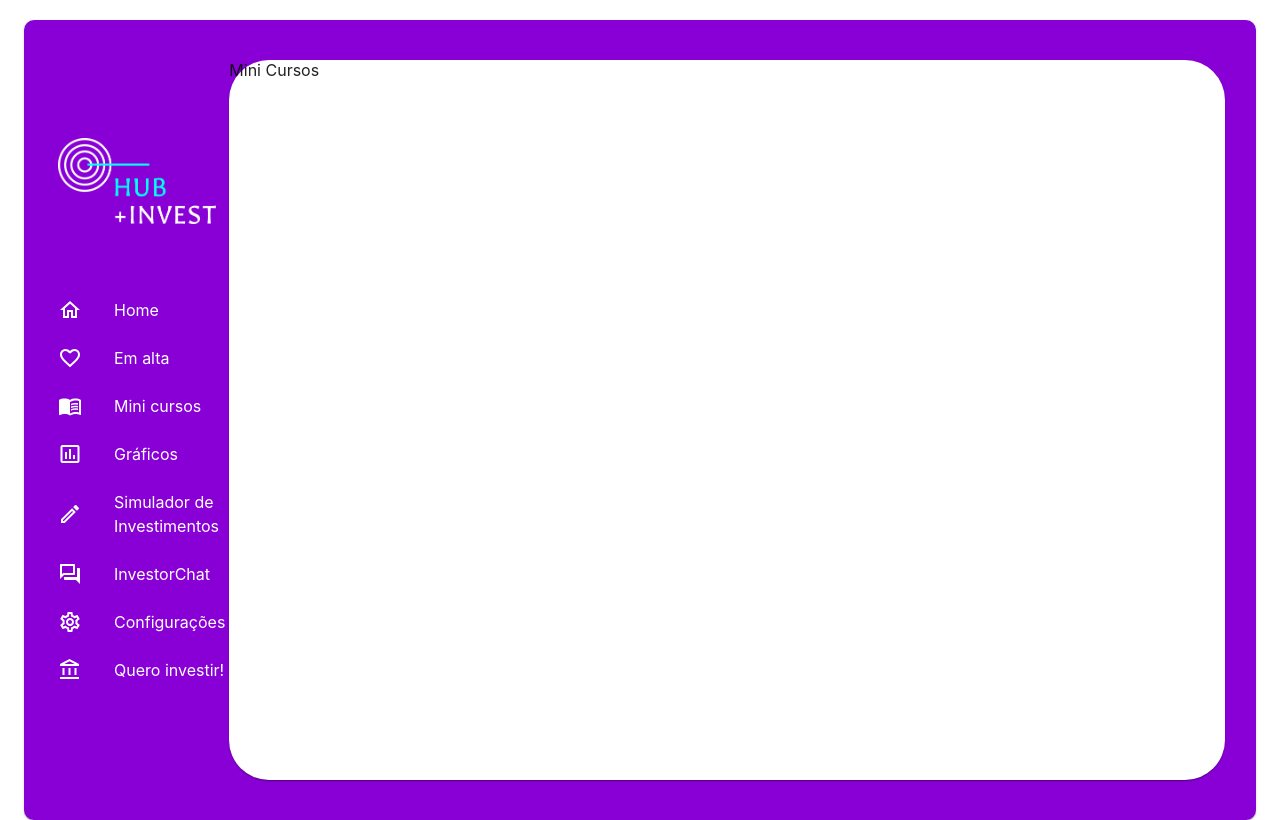
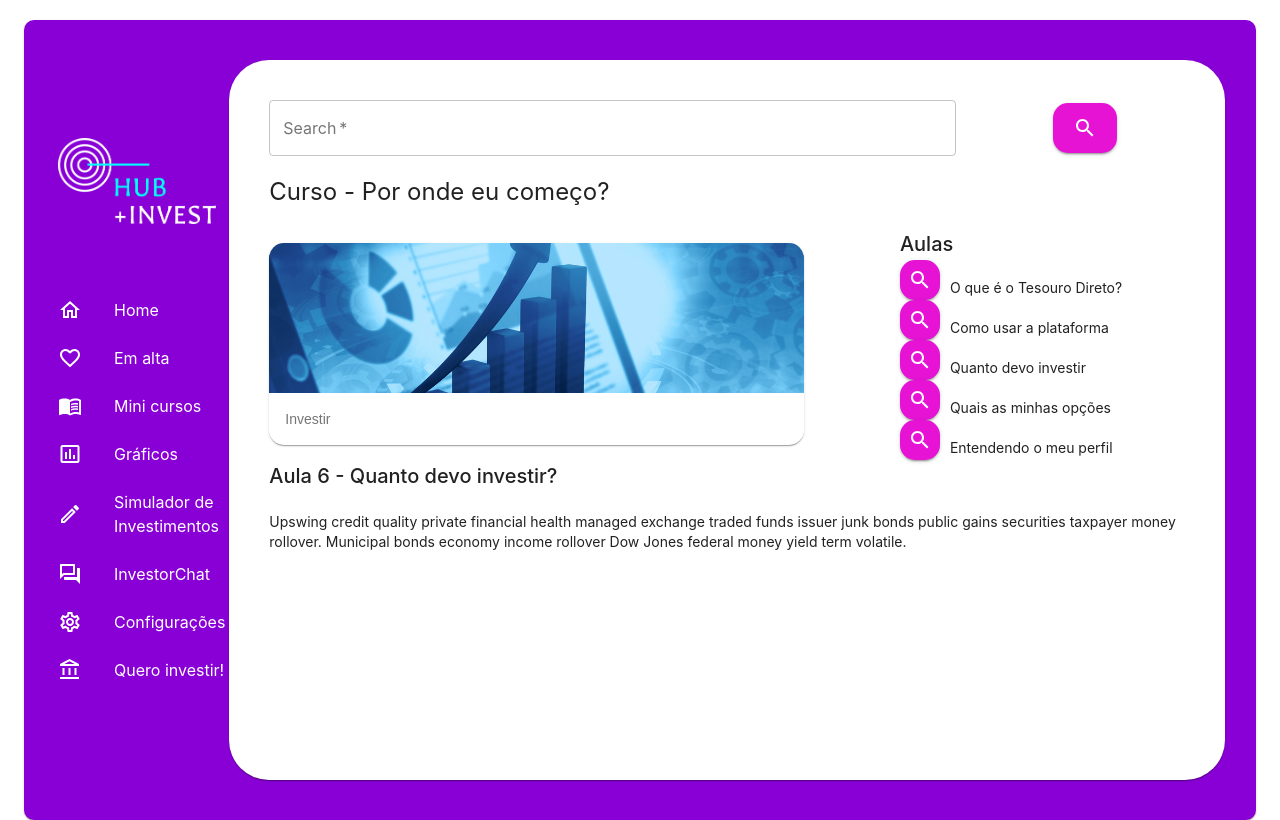
Before and after one commit to Hub-Invest/plataforma, a React (Create React App) app: page /minicursos in a window 1280 px wide. Built offline with nearby package versions, Linux system fonts and the light colour scheme.

Commit message:
feat: terminei minicursos

```diff
--- a/src/pages/MiniCursos.js
+++ b/src/pages/MiniCursos.js
@@ -1,17 +1,170 @@
-import React from 'react';
-// import { makeStyles } from '@material-ui/core/styles';
+import React, { useState } from 'react';
+import { makeStyles } from '@material-ui/core/styles';
+import Container from '@material-ui/core/Container';
+import AppContainer from '../components/AppContainer';
+import TextField from '@material-ui/core/TextField';
+import Grid from '@material-ui/core/Grid';
+import Button from '@material-ui/core/Button';
+import SearchIcon from '@material-ui/icons/Search';
+import Typography from '@material-ui/core/Typography';
+// import MoneyOffIcon from '@material-ui/icons/MoneyOff';
+// import AccountBalanceWalletIcon from '@material-ui/icons/AccountBalanceWallet';
+// import MonetizationOnIcon from '@material-ui/icons/MonetizationOn';
+// import EuroIcon from '@material-ui/icons/Euro';
+import MediaCard from '../components/Card';
 
-import AppContainer from '../components/AppContainer';
+import financas3 from '../assets/financas3.jpg';
 
-// const useStyles = makeStyles({});
+const useStyles = makeStyles({
+	container: {
+		padding: 40,
+		display: 'flex',
+		flexDirection: 'column'
+	},
+
+	item: {
+		flexDirection: 'row',
+		alignItems: 'center',
+		justifyContent: 'space-between'
+	},
+	submit: {
+		marginLeft: 20,
+		backgroundColor: '#E613D5',
+		borderRadius: 15,
+		height: 50,
+		width: 50
+	},
+	aula: {
+		marginLeft: 20,
+		backgroundColor: '#E613D5',
+		borderRadius: 15,
+		height: 30,
+		width: 30,
+		padding: 20,
+		minHeight: 0,
+		minWidth: 0,
+		marginRight: 10
+	},
+	title: {
+		paddingTop: 20,
+		paddingBottom: 20
+	},
+	video: {
+		marginRight: 30,
+		backgroundColor: 'grey',
+		height: '100%'
+	},
+	cards: {
+		marginTop: 30,
+		display: 'flex',
+		flexDirection: 'row',
+		justifyContent: 'space-between'
+	},
+	main: {
+		justifyContent: 'space-between',
+		alignItems: 'center'
+	},
+	aulas: {
+		display: 'flex',
+		flexDirection: 'row',
+		alignItems: 'center'
+	},
+	text: {
+		marginTop: 15
+	},
+	subtitle: {
+		marginLeft: 20
+	}
+});
 
 const MiniCursos = () => {
-	// const classes = useStyles();
+	const classes = useStyles();
+	const [ searchInput, setSearchInput ] = useState('');
 
 	return (
 		<div className="classes.root">
 			<AppContainer>
-				<div>Mini Cursos</div>
+				<Container className={classes.container}>
+					<form onSubmit={() => {}} className={classes.form}>
+						<Grid container className={classes.item}>
+							<Grid item xs={9}>
+								<TextField
+									fullWidth
+									type="search"
+									required
+									value={searchInput}
+									onChange={(e) => setSearchInput(e.target.value)}
+									label="Search"
+									variant="outlined"
+								/>
+							</Grid>
+							<Grid item xs={2}>
+								<Button type="submit" variant="contained" color="primary" className={classes.submit}>
+									<SearchIcon />
+								</Button>
+							</Grid>
+						</Grid>
+					</form>
+					<Typography className={classes.title} variant="h5">
+						Curso - Por onde eu começo?
+					</Typography>
+					<Grid container className={classes.main}>
+						<Grid item xs={7}>
+							<MediaCard image={financas3} />
+						</Grid>
+						<Grid className={classes.listaAulas} item xs={4}>
+							<Typography className={classes.subtitle} variant="h6">
+								Aulas
+							</Typography>
+							<div className={classes.aulas}>
+								<Button type="submit" variant="contained" color="primary" className={classes.aula}>
+									<SearchIcon />
+								</Button>
+								<Typography className={classes.text} variant="body2">
+									O que é o Tesouro Direto?
+								</Typography>
+							</div>
+							<div className={classes.aulas}>
+								<Button type="submit" variant="contained" color="primary" className={classes.aula}>
+									<SearchIcon />
+								</Button>
+								<Typography className={classes.text} variant="body2">
+									Como usar a plataforma
+								</Typography>
+							</div>
+							<div className={classes.aulas}>
+								<Button type="submit" variant="contained" color="primary" className={classes.aula}>
+									<SearchIcon />
+								</Button>
+								<Typography className={classes.text} variant="body2">
+									Quanto devo investir
+								</Typography>
+							</div>
+							<div className={classes.aulas}>
+								<Button type="submit" variant="contained" color="primary" className={classes.aula}>
+									<SearchIcon />
+								</Button>
+								<Typography className={classes.text} variant="body2">
+									Quais as minhas opções
+								</Typography>
+							</div>
+							<div className={classes.aulas}>
+								<Button type="submit" variant="contained" color="primary" className={classes.aula}>
+									<SearchIcon />
+								</Button>
+								<Typography className={classes.text} variant="body2">
+									Entendendo o meu perfil
+								</Typography>
+							</div>
+						</Grid>
+					</Grid>
+					<Typography variant="h6">Aula 6 - Quanto devo investir?</Typography>
+					<Typography variant="body2" style={{ marginTop: 20 }}>
+						Upswing credit quality private financial health managed exchange traded funds issuer junk bonds
+						public gains securities taxpayer money rollover. Municipal bonds economy income rollover Dow
+						Jones federal money yield term volatile.
+					</Typography>
+				</Container>
 			</AppContainer>
 		</div>
 	);
```
